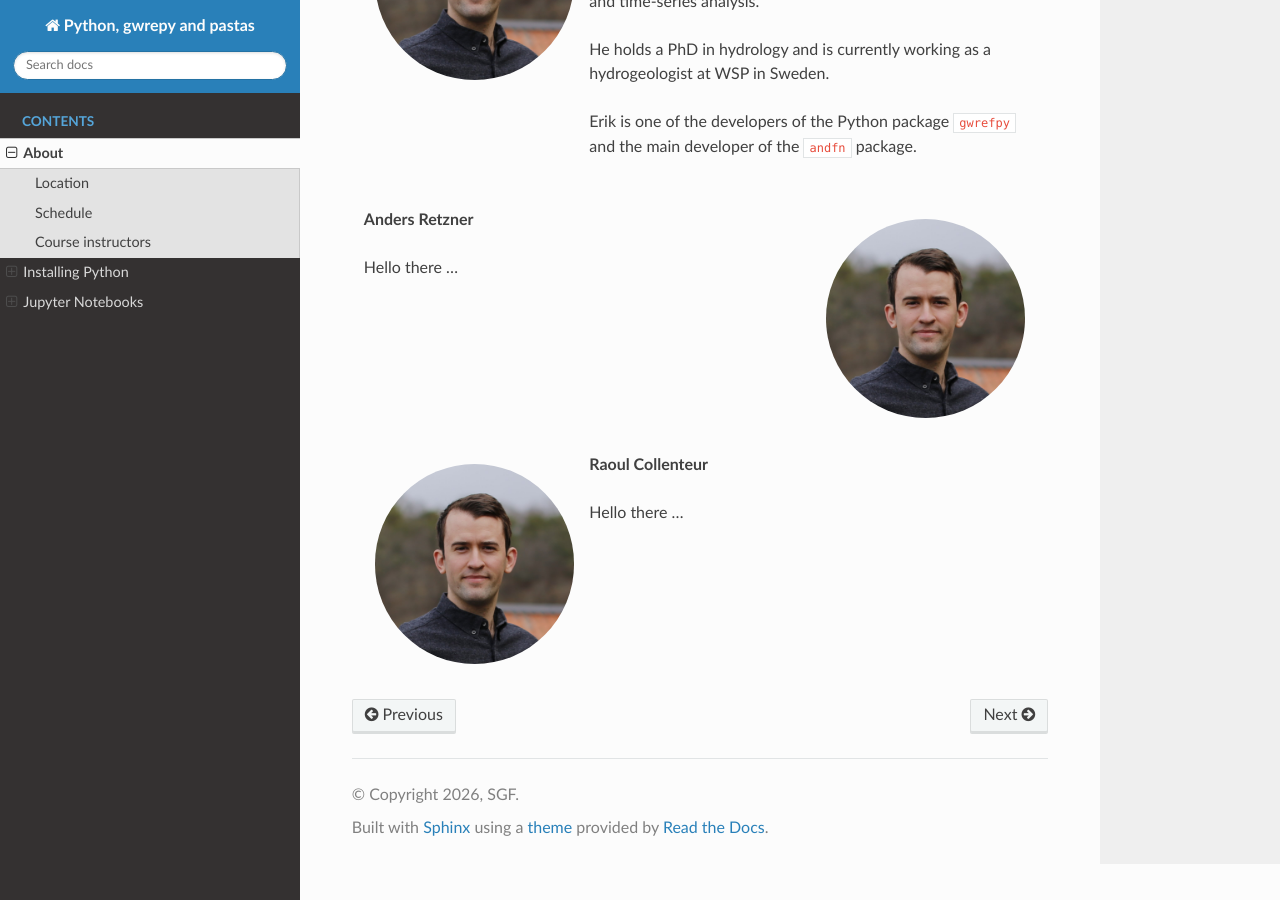
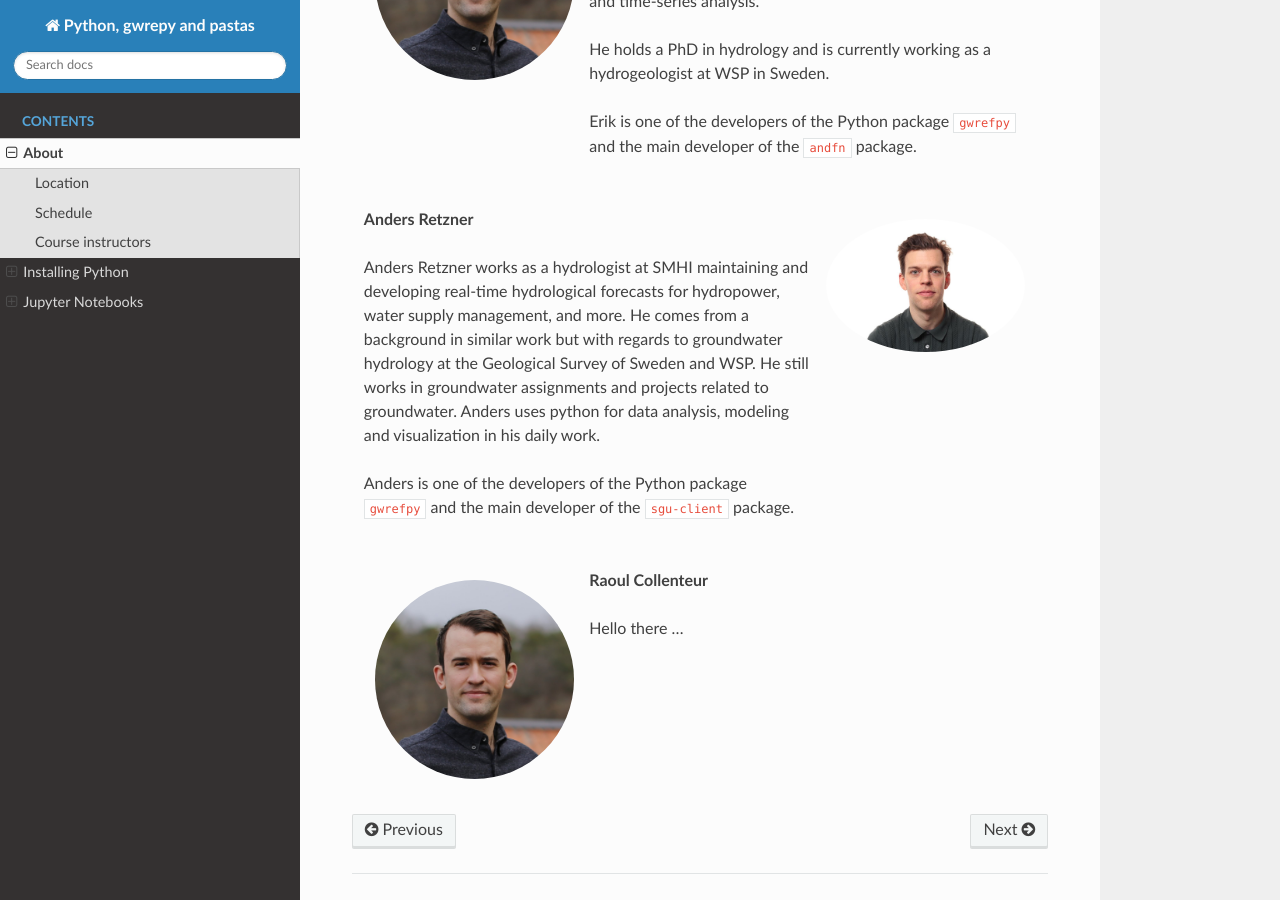
Before and after one commit to raoulcollenteur/python_course, a Sphinx documentation site: the page built from docs/source/about.rst, in a window 1280 px wide and 900 px high, scrolled down 2214 px. Built offline with Sphinx 7.4.7 and the Read the Docs theme 3.1.0, drawn with Linux system fonts in a browser that asks for light colours.

Commit message:
update Anders Retzner's profile information and image

```diff
--- a/docs/source/about.rst
+++ b/docs/source/about.rst
@@ -139,7 +139,7 @@ We who will be giving the course are:
    .. grid-item::
       :columns: 4
 
-      .. image:: _static/erik_toller.jpg
+      .. image:: _static/anders_retzner.jpeg
          :class: profile-photo
 
    .. grid-item::
@@ -147,7 +147,10 @@ We who will be giving the course are:
 
       **Anders Retzner**
 
-      Hello there ...
+      Anders Retzner works as a hydrologist at SMHI maintaining and developing real-time hydrological forecasts for hydropower, water supply management, and more. He comes from a background in similar work but with regards to groundwater hydrology at the Geological Survey of Sweden and WSP. He still works in groundwater assignments and projects related to groundwater. Anders uses python for data analysis, modeling and visualization in his daily work.
+
+      Anders is one of the developers of the Python package ``gwrefpy`` and the
+      main developer of the ``sgu-client`` package.
 
 .. grid:: 12
    :gutter: 1
```
Also changed, not shown: docs/source/_static/anders_retzner.jpeg (added).
